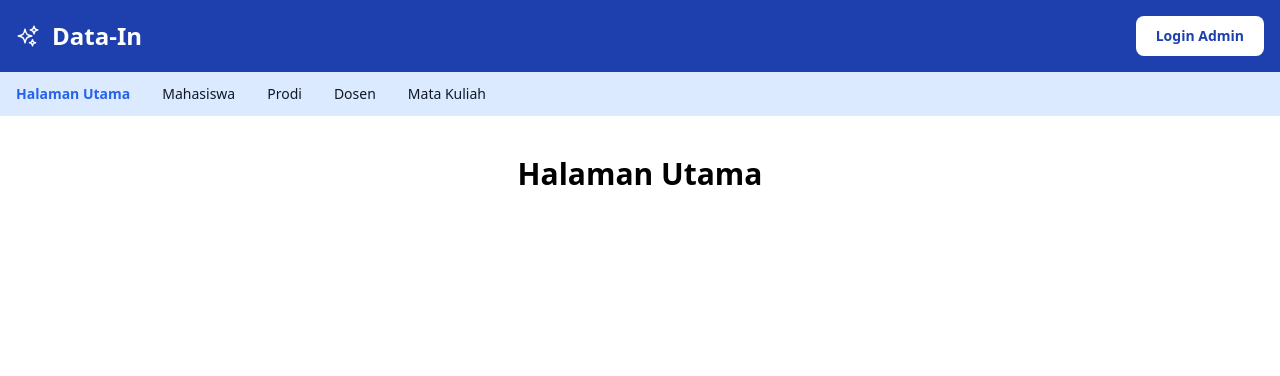
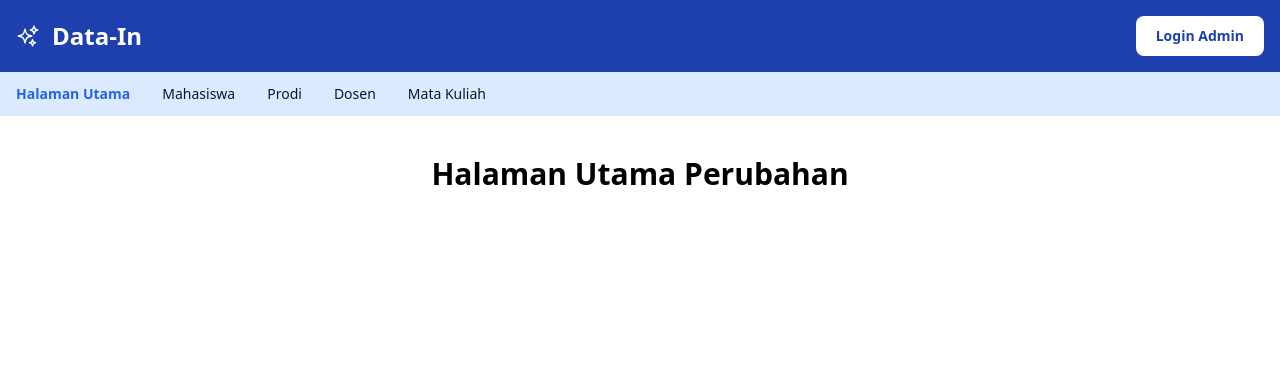
Before and after one commit to Mut-Surini/kepl-1, a PHP site: page / in a window 1280 px wide. Shown: the top 376 px of the page. Run offline with PHP 8.4, Linux system fonts and the light colour scheme; data that the repository does not hold is empty; some libraries are stand-ins or nearby versions.

Commit message:
Update ui.php

```diff
--- a/ui.php
+++ b/ui.php
@@ -2,7 +2,7 @@
 
     if($_GET['page'] == 'home') {
 ?>
-    <p class="text-3xl text-center my-10 font-bold">Halaman Utama</p>
+    <p class="text-3xl text-center my-10 font-bold">Halaman Utama Perubahan</p>
 
     <div class="container mx-auto px-8 mb-10">
         <div class="grid grid-cols-3 gap-4 flex justify-center">
```
